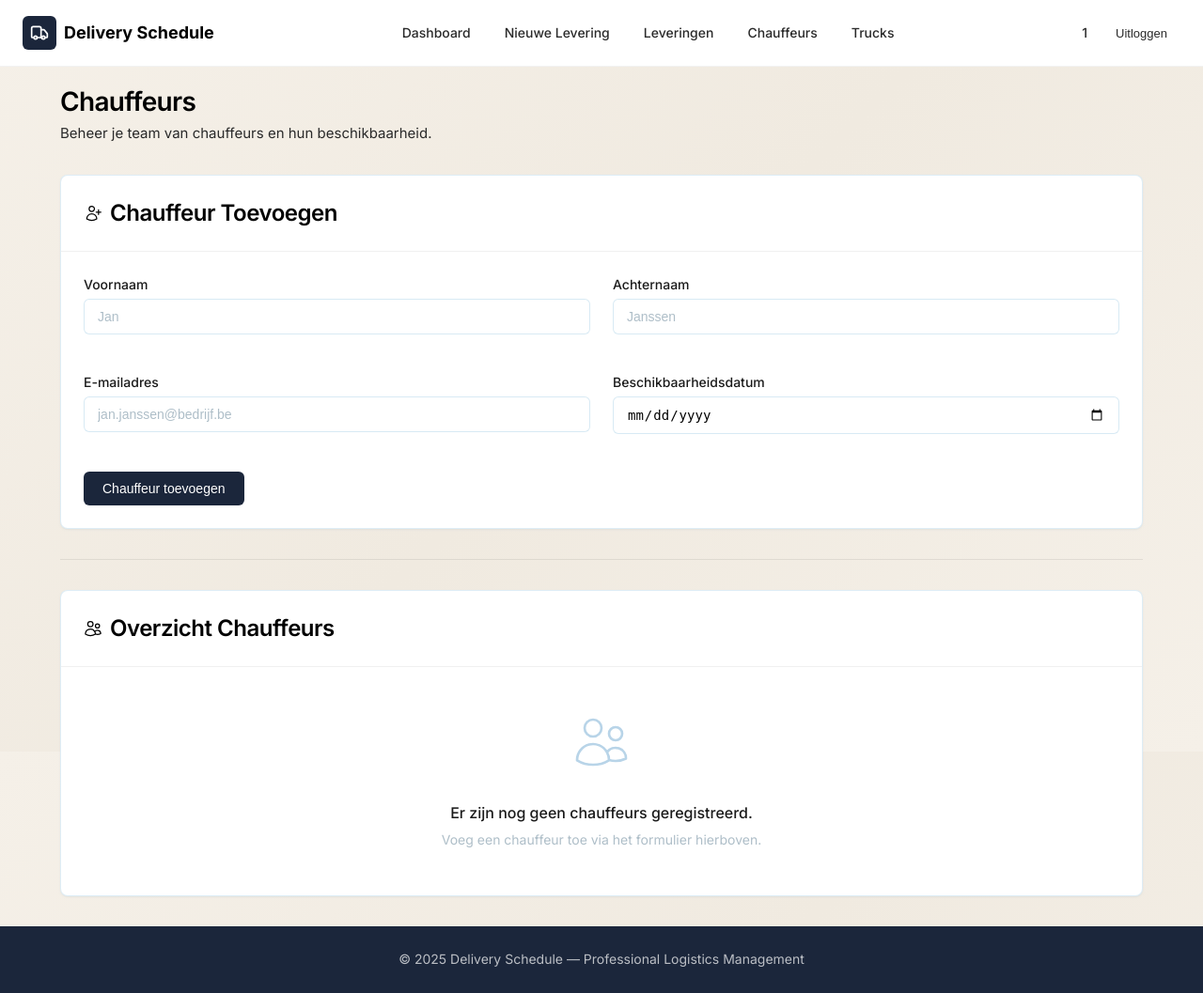
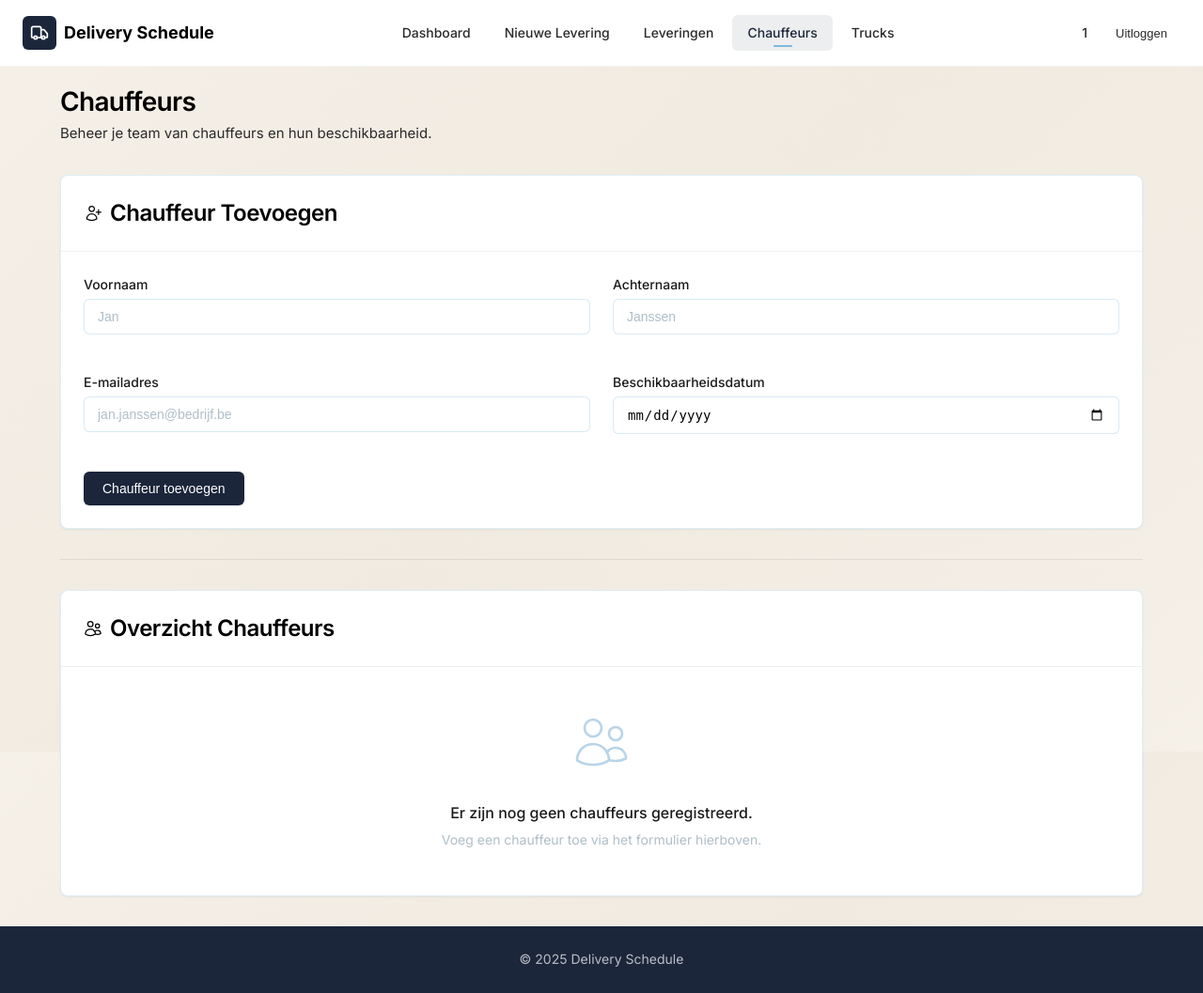
Before and after one commit to A-D-DBS-application/web-application-2025-group-19, a Flask app: page /drivers in a window 1280 px wide. Shown: the whole page at 94% size. Run offline with Flask 3, Linux system fonts and the light colour scheme; the visitor is signed in with stand-in values (Sample User, id 1); tables that the repository leaves empty hold one stand-in row (values such as "Sample post").

Commit message:
Styling Update

```diff
--- a/app/static/css/sleepinn.css
+++ b/app/static/css/sleepinn.css
@@ -297,8 +297,8 @@ a:hover {
 }
 
 .btn-ghost:hover {
-  background: rgba(0, 0, 0, 0.04);
-  color: var(--color-black);
+  background: rgba(126, 184, 218, 0.1);
+  color: var(--color-sky-accent);
 }
 
 .btn-danger {
--- a/app/templates/base.html
+++ b/app/templates/base.html
@@ -37,7 +37,7 @@
           <a href="{{ url_for('main.index') }}" class="nav-link {% if request.endpoint == 'main.index' %}active{% endif %}">Dashboard</a>
           <a href="{{ url_for('main.add_listing') }}" class="nav-link {% if request.endpoint == 'main.add_listing' %}active{% endif %}">Nieuwe Levering</a>
           <a href="{{ url_for('main.listings') }}" class="nav-link {% if request.endpoint == 'main.listings' %}active{% endif %}">Leveringen</a>
-          <a href="{{ url_for('main.drivers_list') }}" class="nav-link {% if request.endpoint == 'main.drivers_list' %}active{% endif %}">Chauffeurs</a>
+          <a href="{{ url_for('main.drivers_list') }}" class="nav-link {% if request.endpoint == 'main.drivers_list' or request.endpoint == 'main.drivers' %}active{% endif %}">Chauffeurs</a>
           <a href="{{ url_for('main.trucks_list') }}" class="nav-link {% if request.endpoint == 'main.trucks_list' %}active{% endif %}">Trucks</a>
         {% endif %}
       </div>
@@ -79,7 +79,7 @@
   <!-- Footer -->
   <footer class="footer">
     <div class="container">
-      &copy; {{ current_year if current_year is defined else 2025 }} Delivery Schedule — Professional Logistics Management
+      &copy; {{ current_year if current_year is defined else 2025 }} Delivery Schedule
     </div>
   </footer>
 
```
